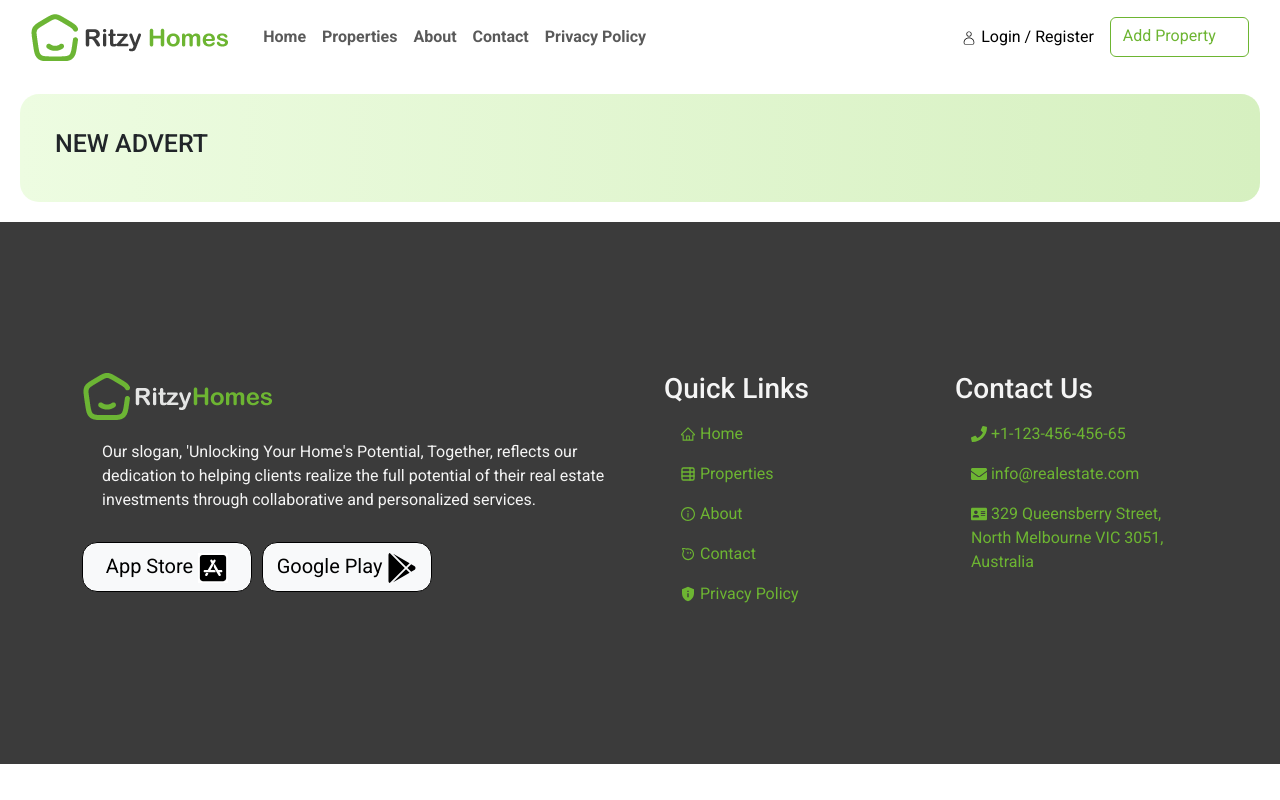
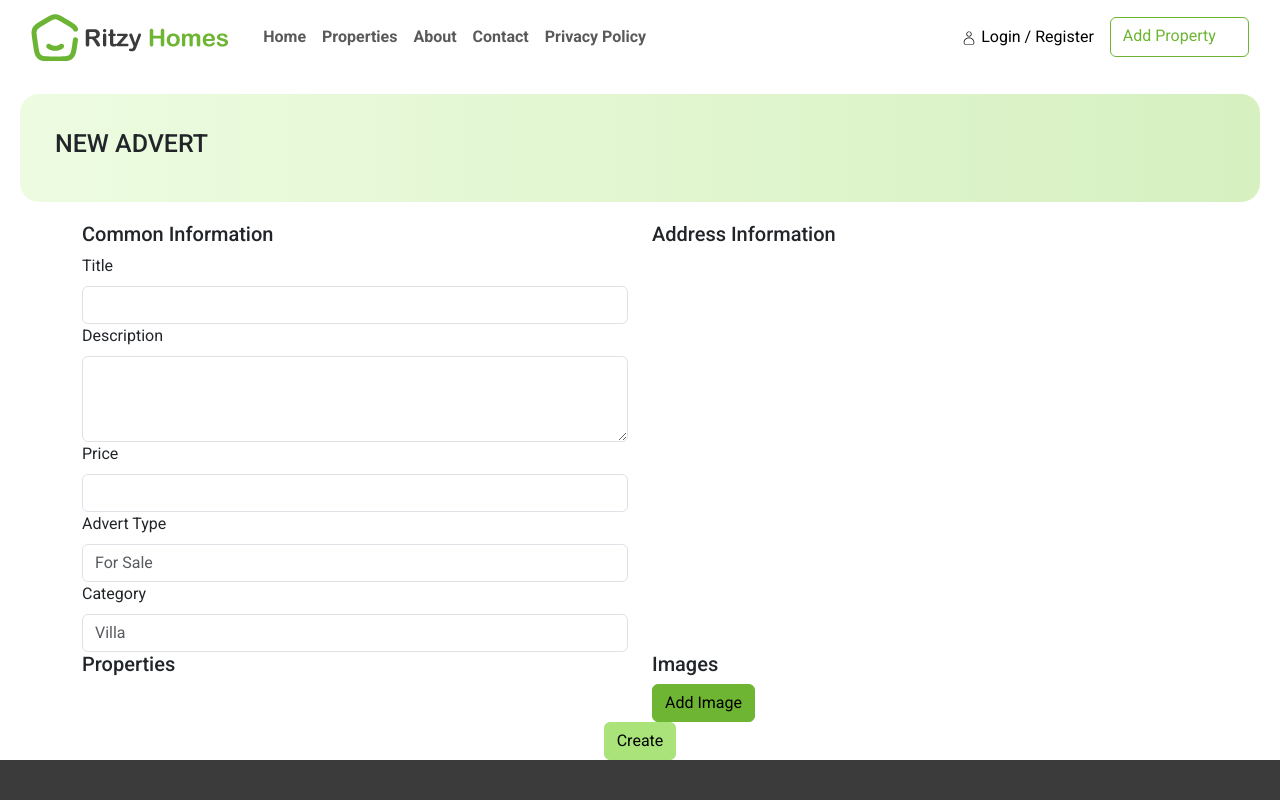
Before and after one commit to meryemkolbasar/RitzyHomes, a React (Create React App) app: page /new-advert in a window 1280 px wide. Shown: the top 800 px of the page. Built offline with nearby package versions, Linux system fonts and the light colour scheme; some icons are missing.

Commit message:
AddNewAdvertPage iskeleti olusturulmaya baslandi.

```diff
--- a/src/components/advert/add-new-advert.jsx
+++ b/src/components/advert/add-new-advert.jsx
@@ -1,12 +1,166 @@
-import React from 'react'
-import './add-new-advert.scss'
+import React, { useState } from "react";
+import { Col, Row, Container, Form, Button } from "react-bootstrap";
+import "./add-new-advert.scss";
 
 const AddNewAdvert = () => {
+  const [commonInfo, setCommonInfo] = useState({
+    title: "",
+    description: "",
+    price: "",
+    advertType: "",
+    category: "",
+  });
+
+  const [addressInfo, setAddressInfo] = useState({
+    country: "",
+    city: "",
+    neighbourhood: "",
+    location: "",
+  });
+
+  const [properties, setProperties] = useState({
+    floor: "",
+    bedroom: "",
+    bathroom: "",
+    garage: "",
+    yearOfBuilt: "",
+    size: "",
+  });
+
+  const [images, setImages] = useState([]);
+
+  const handleImageAdd = () => {
+    // Burada resim ekleme fonksiyonu implement edilebilir.
+    // Örneğin, kullanıcı bir dosya seçtiğinde bu dosya state'e eklenir.
+  };
+
+  const handleSetAsFeatured = (index) => {
+    // Burada resimler arasında öne çıkanı belirleme fonksiyonu implement edilebilir.
+    // index parametresi, hangi resmin öne çıkacağını belirtir.
+  };
+
+  const handleImageDelete = (index) => {
+    // Burada resim silme fonksiyonu implement edilebilir.
+    // index parametresi, hangi resmin silineceğini belirtir.
+  };
+
+  const handleCreateAdvert = () => {
+    // Burada yeni ilan oluşturma fonksiyonu implement edilebilir.
+    // State'lerde bulunan bilgileri kullanarak ilan oluşturulabilir.
+  };
+
   return (
-    <>
+    <Container>
+      <Row className="add-new-advert-container">
+        {/* Common Information */}
+        <Col md={6}>
+          <Form>
+            <h5>Common Information</h5>
+            <Form.Group controlId="formTitle">
+              <Form.Label>Title</Form.Label>
+              <Form.Control
+                type="text"
+                //placeholder="Enter title"
+                value={commonInfo.title}
+                onChange={(e) => setCommonInfo({ ...commonInfo, title: e.target.value })}
+              />
+            </Form.Group>
 
-    </>
-  )
-}
+            <Form.Group controlId="formDescription">
+              <Form.Label>Description</Form.Label>
+              <Form.Control
+                as="textarea"
+                rows={3}
+               // placeholder="Enter description"
+                value={commonInfo.description}
+                onChange={(e) => setCommonInfo({ ...commonInfo, description: e.target.value })}
+              />
+            </Form.Group>
 
-export default AddNewAdvert
+            <Form.Group controlId="formPrice">
+              <Form.Label>Price</Form.Label>
+              <Form.Control
+                type="text"
+               // placeholder="Enter price"
+                value={commonInfo.price}
+                onChange={(e) => setCommonInfo({ ...commonInfo, price: e.target.value })}
+              />
+            </Form.Group>
+
+            <Form.Group controlId="formAdvertType">
+              <Form.Label>Advert Type</Form.Label>
+              <Form.Control
+                type="text"
+                placeholder="For Sale"
+                value={commonInfo.advertType}
+                onChange={(e) => setCommonInfo({ ...commonInfo, advertType: e.target.value })}
+              />
+            </Form.Group>
+
+            <Form.Group controlId="formCategory">
+              <Form.Label>Category</Form.Label>
+              <Form.Control
+                type="text"
+                placeholder="Villa"
+                value={commonInfo.category}
+                onChange={(e) => setCommonInfo({ ...commonInfo, category: e.target.value })}
+              />
+            </Form.Group>
+          </Form>
+        </Col>
+
+        {/* Address Information */}
+        <Col md={6}>
+          <Form>
+            <h5>Address Information</h5>
+            {/* Address information form fields */}
+          </Form>
+        </Col>
+
+        {/* Properties */}
+        <Col md={6}>
+          <Form>
+            <h5>Properties</h5>
+            {/* Properties form fields */}
+          </Form>
+        </Col>
+
+        {/* Images */}
+        <Col md={6}>
+          <div>
+            <h5>Images</h5>
+            {images.map((image, index) => (
+              <div key={index} className="image-container">
+                <img src={image} alt={`image-${index}`} />
+                <Button
+                  variant="outline-primary"
+                  onClick={() => handleSetAsFeatured(index)}
+                >
+                  Set as Featured
+                </Button>
+                <Button
+                  variant="outline-danger"
+                  onClick={() => handleImageDelete(index)}
+                >
+                  Delete
+                </Button>
+              </div>
+            ))}
+            <Button variant="primary" onClick={handleImageAdd}>
+              Add Image
+            </Button>
+          </div>
+        </Col>
+
+        {/* Create Button */}
+        <Col md={12} className="text-center">
+          <Button variant="success" onClick={handleCreateAdvert}>
+            Create
+          </Button>
+        </Col>
+      </Row>
+    </Container>
+  );
+};
+
+export default AddNewAdvert;
```
